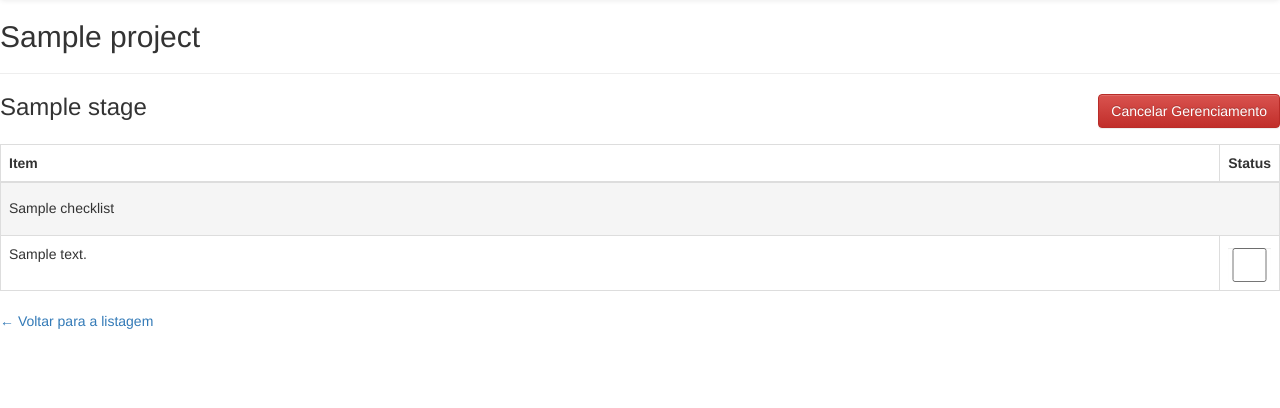
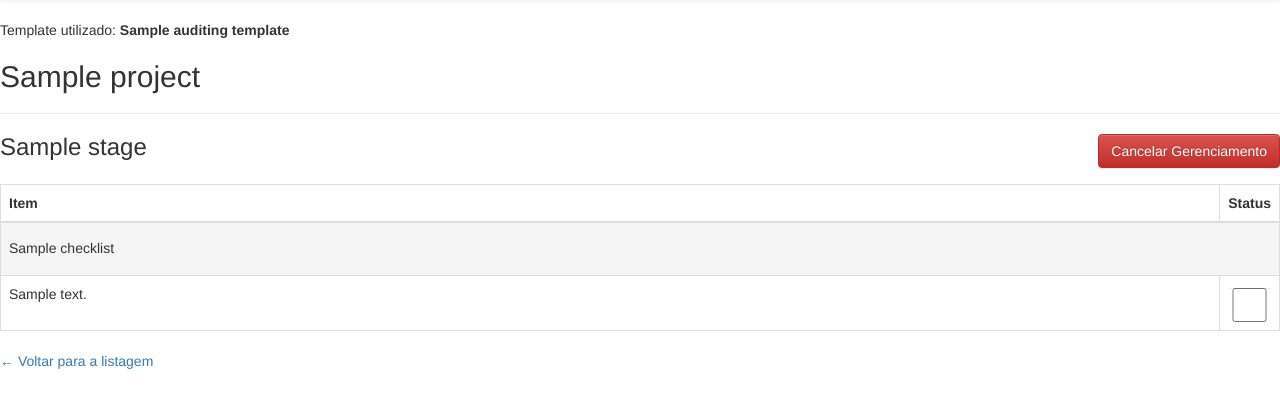
Before and after one commit to brunomrpx/megaquality, a CakePHP app: template application/View/Projects/manage.ctp in a window 1280 px wide. Shown: the part 52-460 px from the top of the page. Run offline with PHP 8.4 and a stand-in for CakePHP, Linux system fonts and the light colour scheme; the template is opened without the code that fills it: most values are stand-ins (such as "Sample title", 1, 10 or a date in 2020); data that the repository does not hold is empty; some libraries are stand-ins or nearby versions.

Commit message:
Added information about tempalte in project manage

```diff
--- a/application/View/Projects/manage.ctp
+++ b/application/View/Projects/manage.ctp
@@ -1,3 +1,4 @@
+<p>Template utilizado: <strong><?php echo $auditingTemplate['AuditingTemplate']['name']; ?></strong></p>
 <h2><?php echo $project['title']; ?></h2>
 <hr>
 
```
